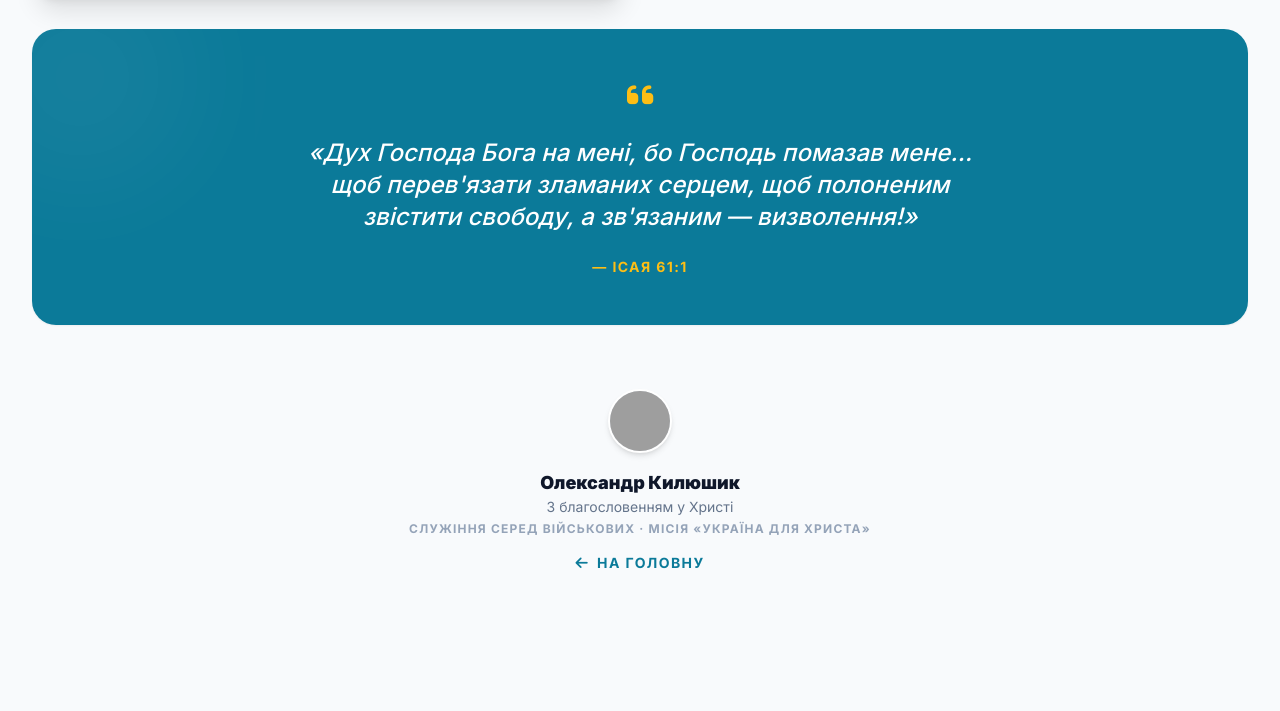
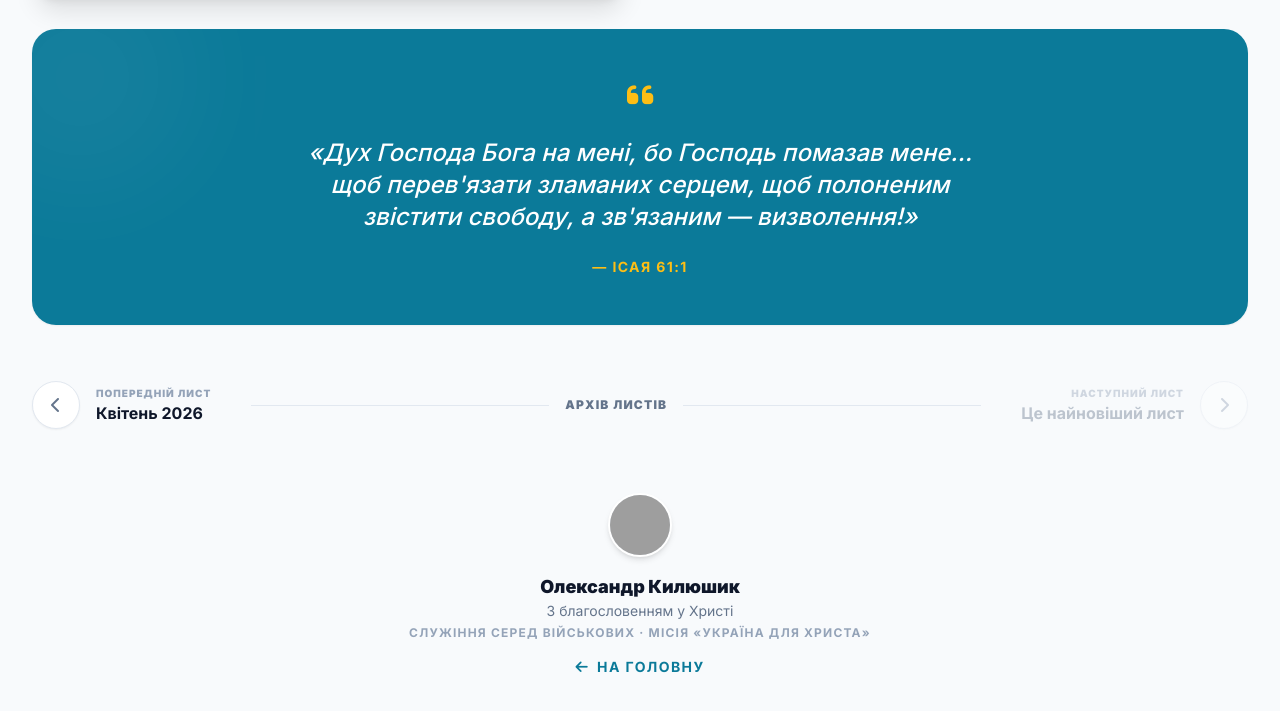
Before and after one commit to aleksandrkilusik-blip/kyliushyk-news, a plain HTML site: page newsletter-june.html in a window 1280 px wide. Shown: the part 3501-4212 px from the top of the page. Before the commit the page ends 4154 px from the top, so only its background shows below. Drawn offline with nearby package versions, Linux system fonts and the light colour scheme; grey boxes are pictures that could not be loaded.

Commit message:
Implement navigation for newslettersAdd letter navigation carousel to June newsletter
Added navigation links for previous and next newsletters along with an archive link.

```diff
--- a/newsletter-june.html
+++ b/newsletter-june.html
@@ -350,6 +350,34 @@
             <cite class="block text-gold text-sm font-bold uppercase tracking-widest mt-6 not-italic relative z-10" data-key="final-cite">— Ісая 61:1</cite>
         </div>
 
+
+        <!-- НАВІГАЦІЯ МІЖ ЛИСТАМИ -->
+        <div class="flex flex-col sm:flex-row items-center justify-between gap-6 pt-6">
+            <a href="newsletter-april.html" class="group flex items-center gap-4 text-left w-full sm:w-auto">
+                <div class="w-12 h-12 rounded-full bg-white border border-slate-200 shadow-sm flex items-center justify-center text-slate-500 group-hover:bg-brandBlue group-hover:text-white group-hover:border-brandBlue transition-colors shrink-0">
+                    <i class="fa-solid fa-chevron-left"></i>
+                </div>
+                <div>
+                    <p class="text-[10px] font-black uppercase tracking-widest text-slate-400" data-key="nav-prev">Попередній лист</p>
+                    <p class="font-bold text-slate-900" data-key="nav-prev-month">Квітень 2026</p>
+                </div>
+            </a>
+            <div class="flex-1 hidden sm:flex items-center gap-4 px-4">
+                <div class="h-px bg-slate-200 flex-1"></div>
+                <a href="index.html#newsletters" class="text-xs font-black uppercase tracking-widest text-slate-500 hover:text-brandBlue transition-colors" data-key="nav-archive">Архів листів</a>
+                <div class="h-px bg-slate-200 flex-1"></div>
+            </div>
+            <span class="flex items-center gap-4 text-right w-full sm:w-auto justify-end opacity-40 cursor-default">
+                <div>
+                    <p class="text-[10px] font-black uppercase tracking-widest text-slate-400" data-key="nav-next">Наступний лист</p>
+                    <p class="font-bold text-slate-500" data-key="nav-last">Це найновіший лист</p>
+                </div>
+                <div class="w-12 h-12 rounded-full bg-white border border-slate-200 shadow-sm flex items-center justify-center text-slate-400 shrink-0">
+                    <i class="fa-solid fa-chevron-right"></i>
+                </div>
+            </span>
+        </div>
+
         <!-- Підвал -->
         <div class="pt-8 pb-12 flex flex-col items-center text-center space-y-4">
             <img src="IMG_6525.jpeg" alt="Олександр Килюшик" class="w-16 h-16 rounded-full object-cover shadow-md border-2 border-white">
@@ -423,6 +451,12 @@
             "final-quote": { uk: "«Дух Господа Бога на мені, бо Господь помазав мене... щоб перев'язати зламаних серцем, щоб полоненим звістити свободу, а зв'язаним — визволення!»", en: "\"The Spirit of the Lord GOD is upon me; because the LORD hath anointed me... to bind up the brokenhearted, to proclaim liberty to the captives, and the opening of the prison to them that are bound!\"" },
             "final-cite": { uk: "— Ісая 61:1", en: "— Isaiah 61:1" },
 
+            "nav-prev": { uk: "Попередній лист", en: "Previous letter" },
+            "nav-prev-month": { uk: "Квітень 2026", en: "April 2026" },
+            "nav-archive": { uk: "Архів листів", en: "Letter archive" },
+            "nav-next": { uk: "Наступний лист", en: "Next letter" },
+            "nav-last": { uk: "Це найновіший лист", en: "This is the latest letter" },
+
             "footer-name": { uk: "Олександр Килюшик", en: "Oleksandr Kyliushyk" },
             "footer-blessing": { uk: "З благословенням у Христі", en: "With blessings in Christ" },
             "footer-role": { uk: "Служіння серед військових · Місія «Україна для Христа»", en: "Ministry among the military · Ukraine for Christ Mission" },
```
